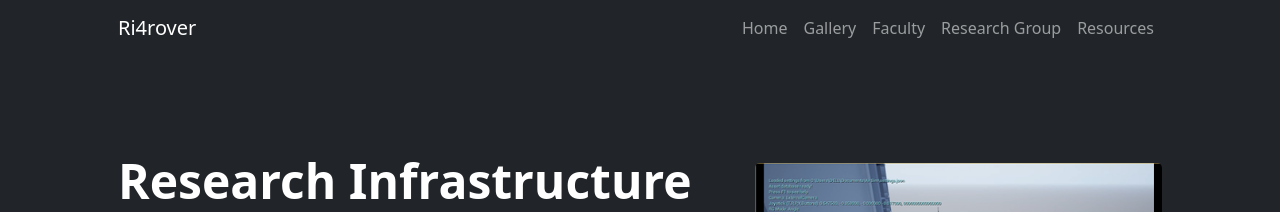
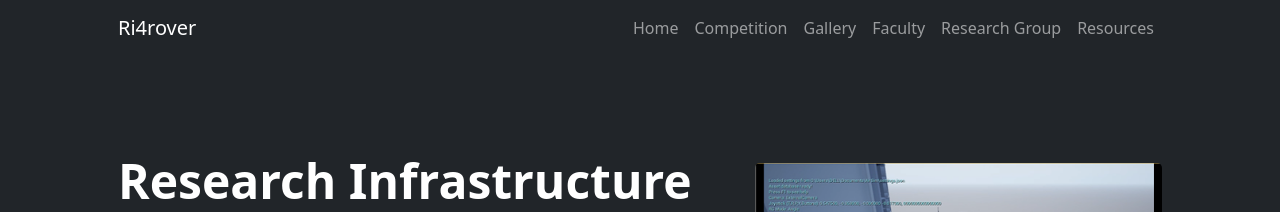
Before and after one commit to OliverQiang/Ri4rover, a Jekyll site: the page built from index.html, in a window 1280 px wide. Shown: the top 212 px of the page. Built offline with Jekyll 4.4.1, drawn with Linux system fonts in a browser that asks for light colours.

Commit message:
Update navigation.html

```diff
--- a/_includes/navigation.html
+++ b/_includes/navigation.html
@@ -5,6 +5,7 @@
         <div class="collapse navbar-collapse" id="navbarSupportedContent">
             <ul class="navbar-nav ms-auto mb-2 mb-lg-0">
                 <li class="nav-item"><a class="nav-link" href="index.html">Home</a></li>
+                <li class="nav-item"><a class="nav-link" href="competition.html">Competition</a></li>
                 <li class="nav-item"><a class="nav-link" href="gallery.html">Gallery</a></li>
                 <li class="nav-item"><a class="nav-link" href="faculty.html">Faculty</a></li>
                 <li class="nav-item"><a class="nav-link" href="group.html">Research Group</a></li>
```
